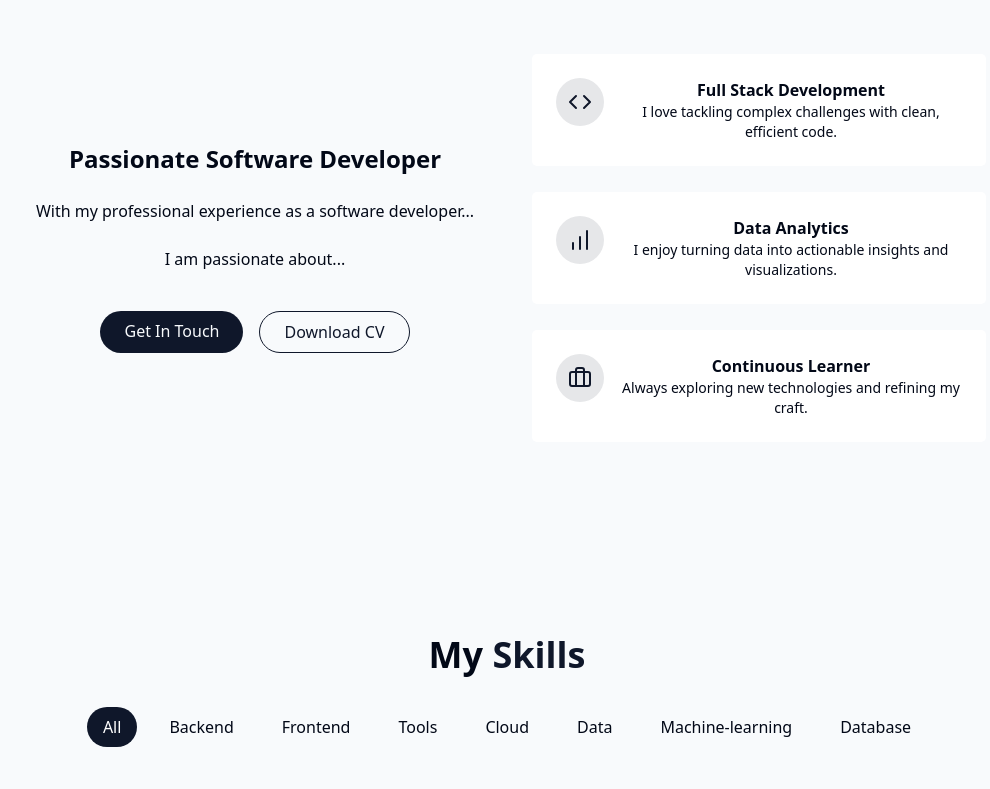
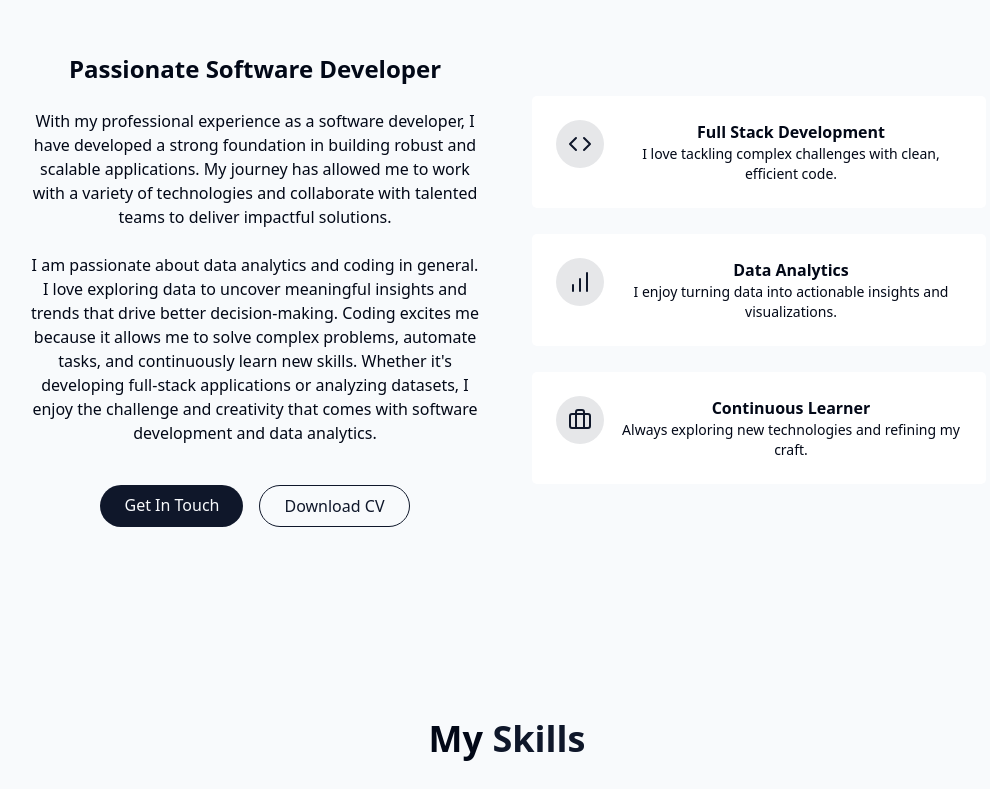
Before and after one commit to gcode33/React-Tailwind-Portfolio, a React (Vite) app: page / in a window 1280 px wide. Shown: the part 931-1720 px from the top of the page, without its empty margins (133-1123 px from the left). Built offline with nearby package versions, Linux system fonts and the light colour scheme.

Commit message:
edit to the about me sectuion

```diff
--- a/src/components/AboutSection.jsx
+++ b/src/components/AboutSection.jsx
@@ -14,13 +14,13 @@ export const AboutSection = () => {
           <div className="space-y-6">
             <h3 className="text-2xl font-semibold">Passionate Software Developer</h3>
 
-            <p className="text-muted-foreground">
-              With my professional experience as a software developer...
-            </p>
+              <p className="text-muted-foreground">
+                With my professional experience as a software developer, I have developed a strong foundation in building robust and scalable applications. My journey has allowed me to work with a variety of technologies and collaborate with talented teams to deliver impactful solutions.
+              </p>
 
-            <p className="text-muted-foreground">
-              I am passionate about...
-            </p>
+              <p className="text-muted-foreground">
+                I am passionate about data analytics and coding in general. I love exploring data to uncover meaningful insights and trends that drive better decision-making. Coding excites me because it allows me to solve complex problems, automate tasks, and continuously learn new skills. Whether it's developing full-stack applications or analyzing datasets, I enjoy the challenge and creativity that comes with software development and data analytics.
+              </p>
 
             <div className="flex flex-col sm:flex-row gap-4 pt-4 justify-center">
               <a href="#contact" className="cosmic-button">
```
